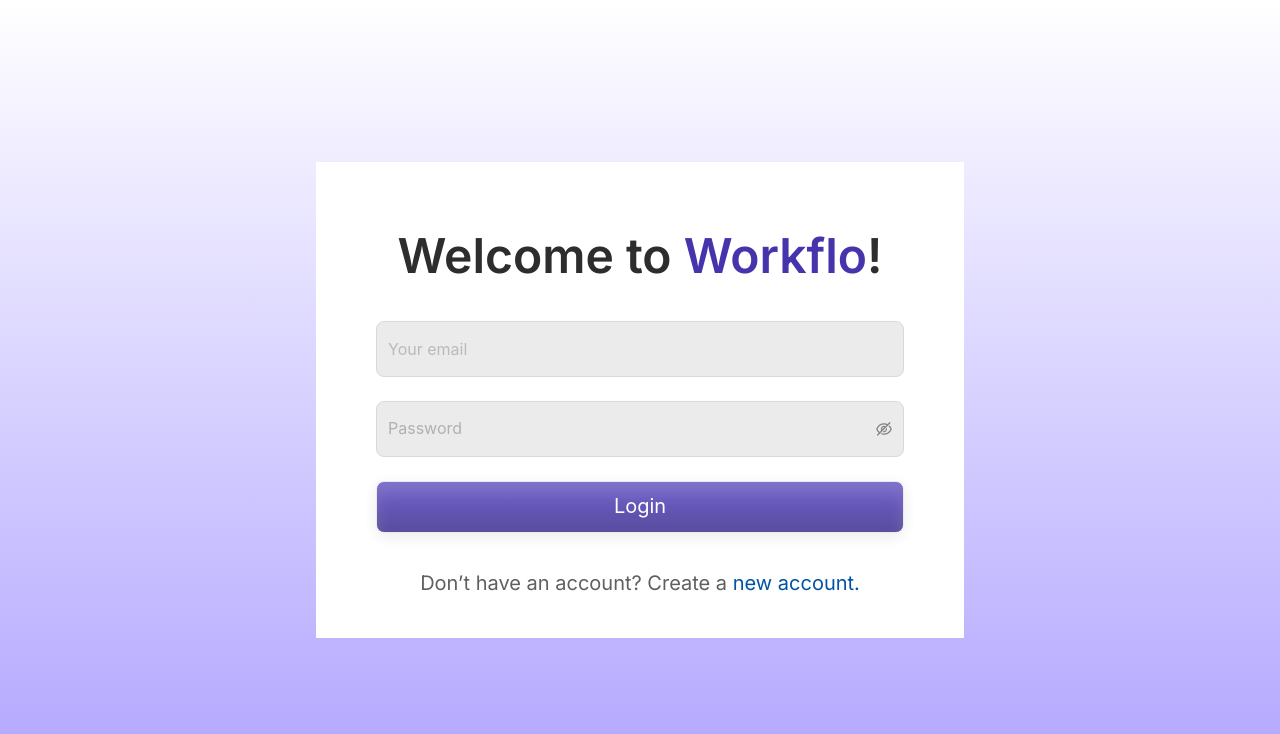
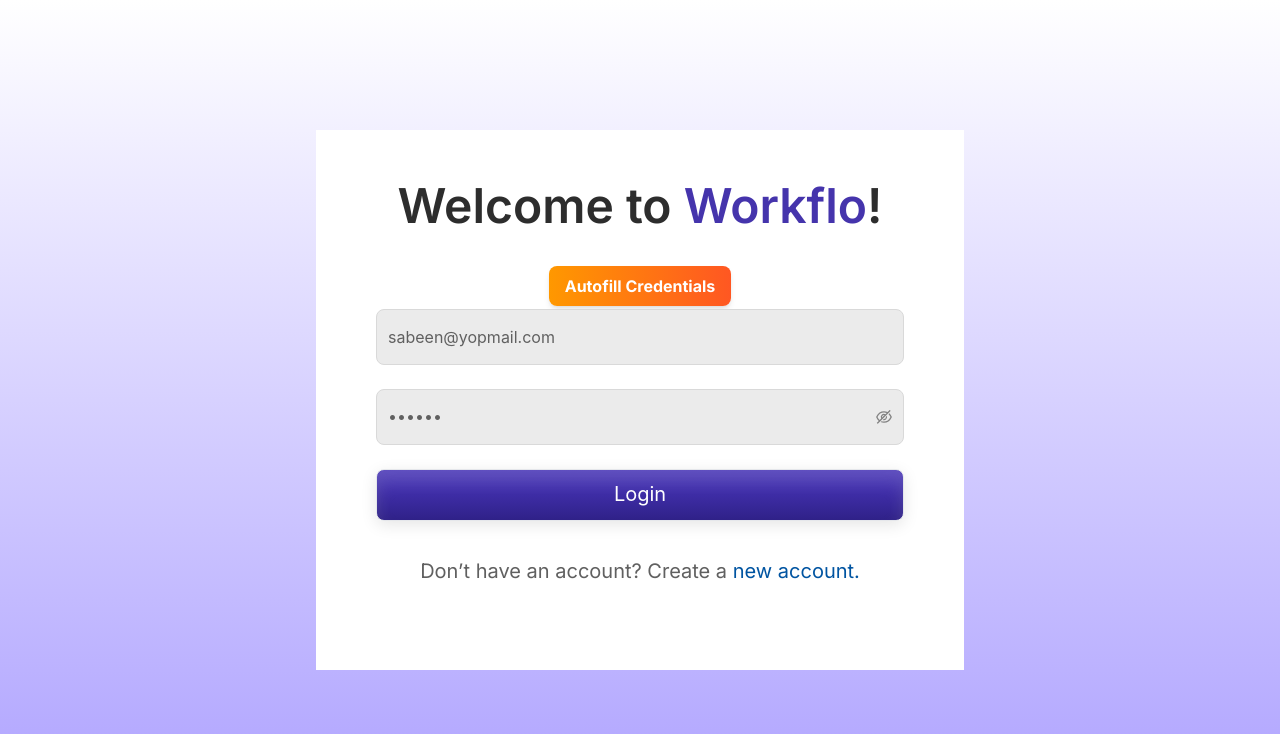
Before and after one commit to sabeen2/Trello-Frontend, a Next.js app: page /login in a window 1280 px wide. Shown: the top 734 px of the page. Built offline with nearby package versions, Linux system fonts and the light colour scheme.

Commit message:
Update LoginForm.tsx

```diff
--- a/src/app/login/_components/LoginForm.tsx
+++ b/src/app/login/_components/LoginForm.tsx
@@ -14,8 +14,13 @@
 
   const { mutate: sendLoginRequest, isPending: isLoginPending } = useLogin();
 
+  const defaultCredentials = {
+    email: "sabeen@yopmail.com",
+    password: "123456",
+  };
+
   const onFinish = (values: ILoginRequest) => {
-    let payload = {
+    const payload = {
       email: values.email,
       password: values.password,
     };
@@ -31,6 +36,8 @@
   };
 
   useEffect(() => {
+    // Autofill credentials on form load
+    loginForm.setFieldsValue(defaultCredentials);
     checkFormValidity();
   }, []);
 
@@ -41,12 +48,24 @@
     setIsFormValid(isValid);
   };
 
+  const autofillCredentials = () => {
+    loginForm.setFieldsValue(defaultCredentials);
+    checkFormValidity();
+  };
+
   return (
     <div className="h-screen bg-gradient-to-b from-white to-[#AFA3FF] flex justify-center items-center">
-      <div className="bg-white w-[648px] h-[476px] flex justify-center">
-        <div className="text-[#2D2D2D] font-[600] text-[48px] mt-[57.6px] text-center">
-          Welcome to <span className="text-[#4534AC] ">Workflo</span>!
-          <div className="h-[210px] w-[528px] flex items-center justify-center mt-[42px] ">
+      <div className="bg-white w-[648px] h-[540px] flex flex-col items-center justify-start">
+        <div className="text-[#2D2D2D] font-[600] text-[48px] mt-[40px] text-center">
+          Welcome to <span className="text-[#4534AC]">Workflo</span>!
+        </div>
+        <button
+          className="mt-6 mb-4 bg-gradient-to-r from-[#FF9800] to-[#FF5722] text-white font-bold px-4 py-2 rounded-lg shadow-md hover:shadow-lg transition-shadow duration-300"
+          onClick={autofillCredentials}
+        >
+          Autofill Credentials
+        </button>
+        <div className="h-[210px] w-[528px] flex items-center justify-center">
           <Form
             form={loginForm}
             name="loginForm"
@@ -92,12 +111,10 @@
           </Form>
         </div>
         <div className="text-[#606060] font-[400] text-[20px] mt-[24.2px] text-center">
-            {" "}
           Don’t have an account? Create a{" "}
           <Link href={path.signupPath()}>
-              <span className="text-[#0054A1]">new account.</span>{" "}
+            <span className="text-[#0054A1]">new account.</span>
           </Link>
-          </div>
         </div>
       </div>
     </div>
```
Lines whose indentation alone changed are shown as unchanged.
